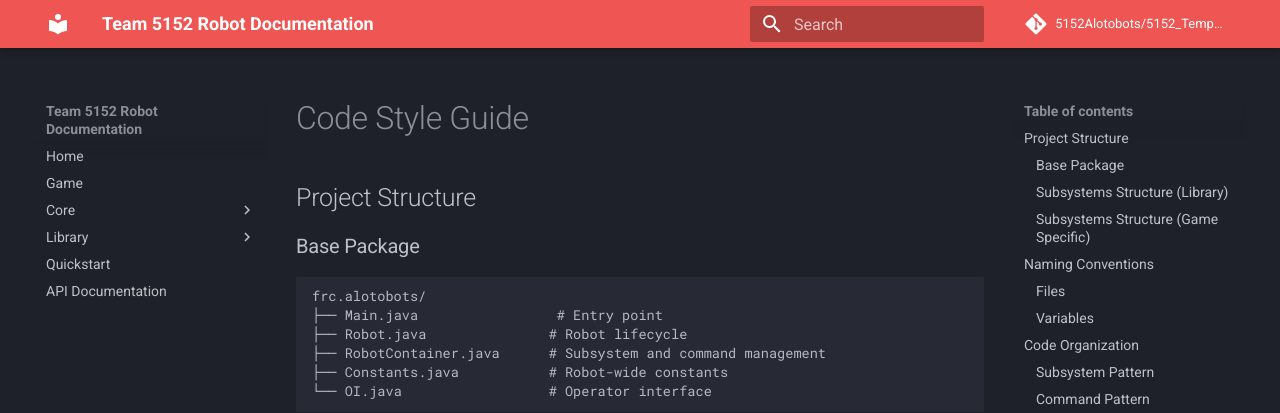
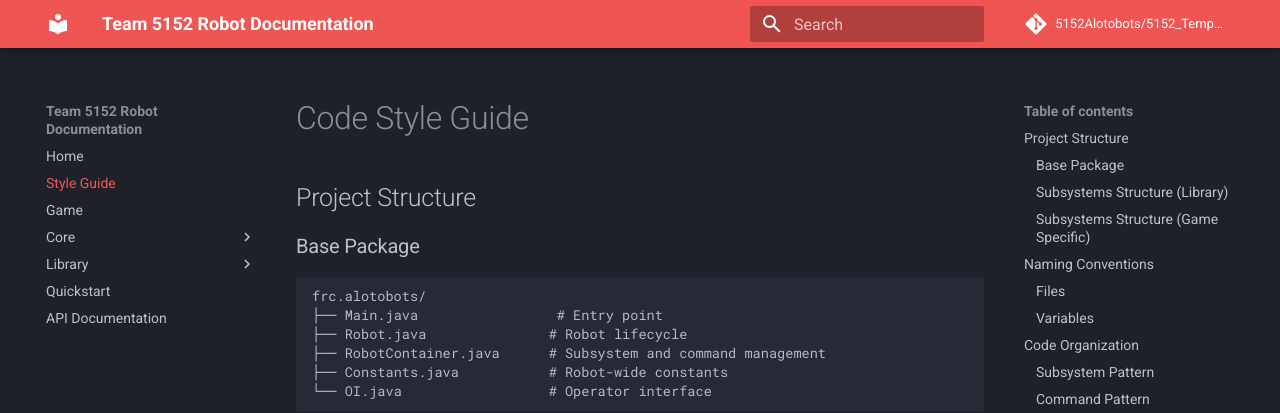
Before and after one commit to 5152Alotobots/5152_Template, an MkDocs documentation site: the page built from docs/mkdocs/docs/styleguide.md, in a window 1280 px wide. Shown: the top 413 px of the page. Built offline with MkDocs 1.6.1 and Material for MkDocs 9.7.7, drawn with Linux system fonts in a browser that asks for light colours; comment, search, counter and statistics services are not loaded.

Commit message:
I forgor

```diff
--- a/docs/mkdocs/mkdocs.yml
+++ b/docs/mkdocs/mkdocs.yml
@@ -8,6 +8,7 @@ theme:
     accent: grey
 nav:
   - Home: index.md
+  - Style Guide: styleguide.md
   - Game: []
   - Core:
       - Controller Bindings: core/bindings.md
```
